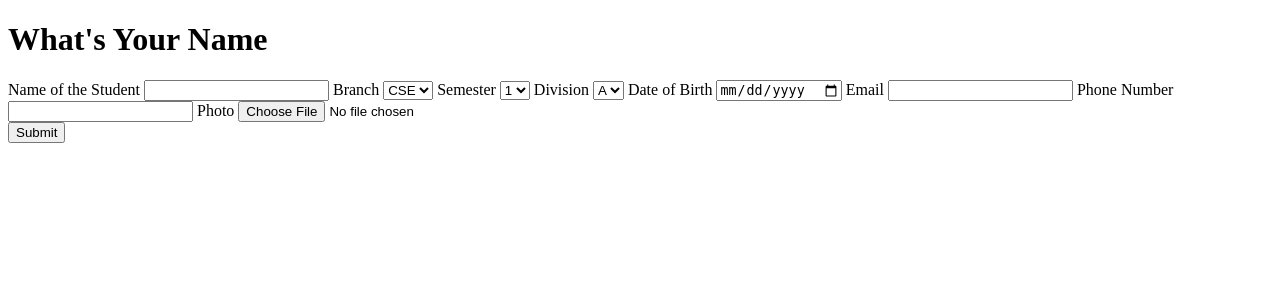
After one commit to JaiIrkal/Smart-Attendance, a Flask app: template Flask Website/templates/addStudent.html in a window 1280 px wide. The commit adds this page. Shown: the top 300 px of the page. Run offline with Flask 2, Linux system fonts and the light colour scheme; the template is opened without the code that fills it: values that come from a table or form of the project are taken from there, others are empty; some libraries are stand-ins or nearby versions.

Commit message:
edited addstudent.html

```diff
--- a/Flask Website/main.py
+++ b/Flask Website/main.py
@@ -3,14 +3,31 @@ from flask import render_template
 import pymongo
 import pandas as pd
 
-import uuid
-import logging
-from flask_sessionstore import Session
-from flask_session_captcha import FlaskSessionCaptcha
-from pymongo import MongoClient
+from flask_wtf import FlaskForm
+from flask_wtf.file import FileAllowed, FileRequired
+from wtforms import StringField, SubmitField, SelectField, DateField, FileField, validators
+from wtforms_alchemy import PhoneNumberField
+from wtforms.validators import DataRequired
+import phonenumbers
+
+
+
+#create a form
+class StudentForm(FlaskForm):
+    name= StringField('Name of the Student', validators=[DataRequired()])
+    USN = StringField('Name of the Student',validators=[DataRequired()])
+    branch = SelectField('Branch', choices=[("CSE",'CSE'),('ISE','ISE')])
+    semester = SelectField('Semester', choices=[(1),(2),(3),(4),(5),(6),(7),(8)])
+    division = SelectField("Division", choices=[('A'),('B')])
+    DOB = DateField('Date of Birth')
+    image  = FileField("Photo", validators=[(FileAllowed(['jpg', 'png'], 'Images only!')),FileRequired()])
+    email = StringField("Email", validators=[ (DataRequired()), (validators.Email("Please enter your email address."))])
+    mobile = PhoneNumberField( "Phone Number",validators=[ DataRequired()], region = 'IND')
+    submit = SubmitField("Submit")
 
 
 app = Flask(__name__, template_folder="templates")
+app.config['SECRET_KEY']="my ssecret key"
 
 mongodb_client = pymongo.MongoClient("mongodb+srv://jai:attendance@cluster0.iofnken.mongodb.net/test")
 my_db = mongodb_client["Student_Database"]
@@ -19,34 +36,13 @@ my_coll = my_db["CSE_5_A"]
 classDB = mongodb_client["Class_Database"]
 class5A = classDB["CSE_5_A"]
 
-mongoClient = MongoClient('localhost', 27017)
-
-
-app.config["SECRET_KEY"] = uuid.uuid4()
-app.config['CAPTCHA_ENABLE'] = True
-
-# Set 5 as character length in captcha
-app.config['CAPTCHA_LENGTH'] = 5
-
-# Set the captcha height and width
-app.config['CAPTCHA_WIDTH'] = 160
-app.config['CAPTCHA_HEIGHT'] = 60
-app.config['SESSION_MONGODB'] = mongoClient
-app.config['SESSION_TYPE'] = 'mongodb'
-
-# Enables server session
-Session(app)
-
-# Initialize FlaskSessionCaptcha
-captcha = FlaskSessionCaptcha(app)
 
 
 
-data_list = []
-for data in my_coll.find({}, {"_id":0, "Face_Encodings":0, "CDSS_attendance":0}):
-    data_list.append(data)
 
-student_table = pd.DataFrame(data_list)
+
+
+
 
 
 
@@ -82,6 +78,18 @@ def isTeacherValid(name, subject):
 def home():
     return render_template("index.html")
 
+
+#This is for adding a student
+
+@app.route('/addstudent',methods = ['GET','POST'])
+def addstudent():
+    name = None
+    form = StudentForm()
+    if form.validate_on_submit():
+        name=form.name.data
+        form.name.data=''
+    return render_template("addStudent.html", name=name,form=form)
+
 # This route is for student login
 @app.route('/studentlogin', methods = ["GET", "POST"])
 def student_login():
@@ -100,8 +108,6 @@ def teacher_login():
 @app.route('/teacher/<name>/<subject>')
 def teacher_page(name, subject):
     valid = isTeacherValid(name, subject)
-    # print(student_table.head())
-    # result = student_table.to_html()
     if valid:
         conducted = class5A.find_one({})
         classes = conducted.get("Course").get(f"{subject}").get("Classes_conducted")
@@ -115,12 +121,6 @@ def teacher_page(name, subject):
 
 @app.route('/student/<usn>')
 def student_page(usn):
-    if request.method == "POST":
-        if captcha.validate():
-            return "success"
-        else:
-            return "fail"
-
     valid_student = studentIsVaid(usn)
     if valid_student:
         return render_template("student.html", usn=usn.upper())
--- /dev/null
+++ b/Flask Website/templates/addStudent.html
@@ -0,0 +1,46 @@
+<!DOCTYPE html>
+<html lang="en">
+<head>
+    <meta charset="UTF-8">
+    <title>Add a New Student</title>
+  <link type="stylesheet" href="/static/css/addstudent.css">
+</head>
+<body>
+{% if name %}
+<h1>Hello {{ name }}</h1>
+<br>
+{% else %}
+<h1> What's Your Name</h1>
+<form method = "POST">
+    {{ form.hidden_tag() }}
+    {{ form.name.label() }}
+    {{ form.name() }}
+    {{ form.branch.label }}
+    {{ form.branch() }}
+
+    {{ form.semester.label }}
+    {{ form.semester() }}
+
+    {{ form.division.label }}
+    {{ form .division() }}
+
+    {{form.DOB.label }}
+    {{ form.DOB() }}
+
+    {{  form.email.label }}
+    {{ form.email() }}
+
+    {{ form.mobile.label }}
+    {{ form.mobile() }}
+
+    {{ form.image.label }}
+    {{ form.image() }}
+
+
+
+    <br>
+    {{ form.submit(class="btn btn-primary") }}
+</form>
+{% endif %}
+</body>
+</html>
--- a/Flask Website/templates/student_login.html
+++ b/Flask Website/templates/student_login.html
@@ -9,6 +9,7 @@
 </head>
 
 <body>
+
     <form action="action_page.php" method="post">
         <div class="imgcontainer">
           <img src="/static/images/img_avatar2.png" alt="Avatar" class="avatar">
@@ -22,9 +23,7 @@
           <label for="psw"><b>Password</b></label>
           <input type="password" placeholder="Enter Password" name="psw" required>
 
-            {{ captcha() }}
-    <input type="text" name="captcha">
-    <input type="submit" name="submit">
+
 
           <button style="margin-top:25px ;" type="submit">Login</button>
 
```
Also changed, not shown: Flask Website/static/css/addstudent.css (added).
